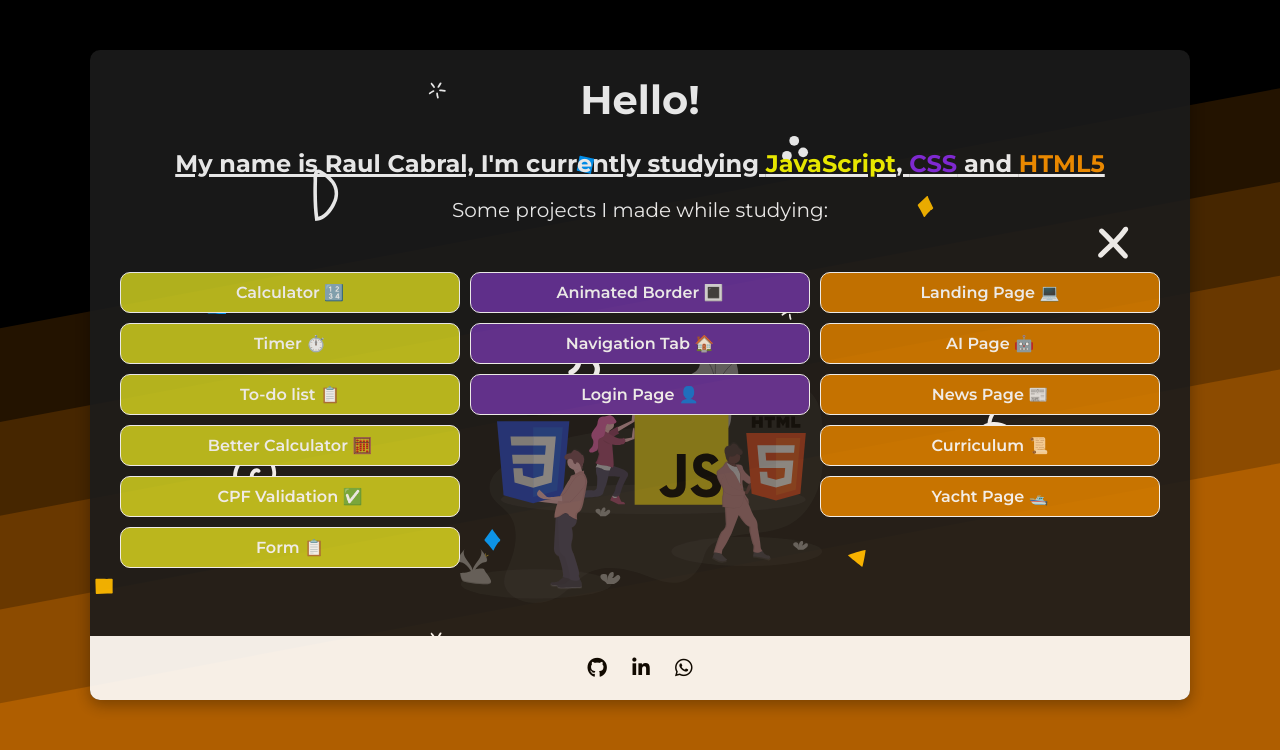
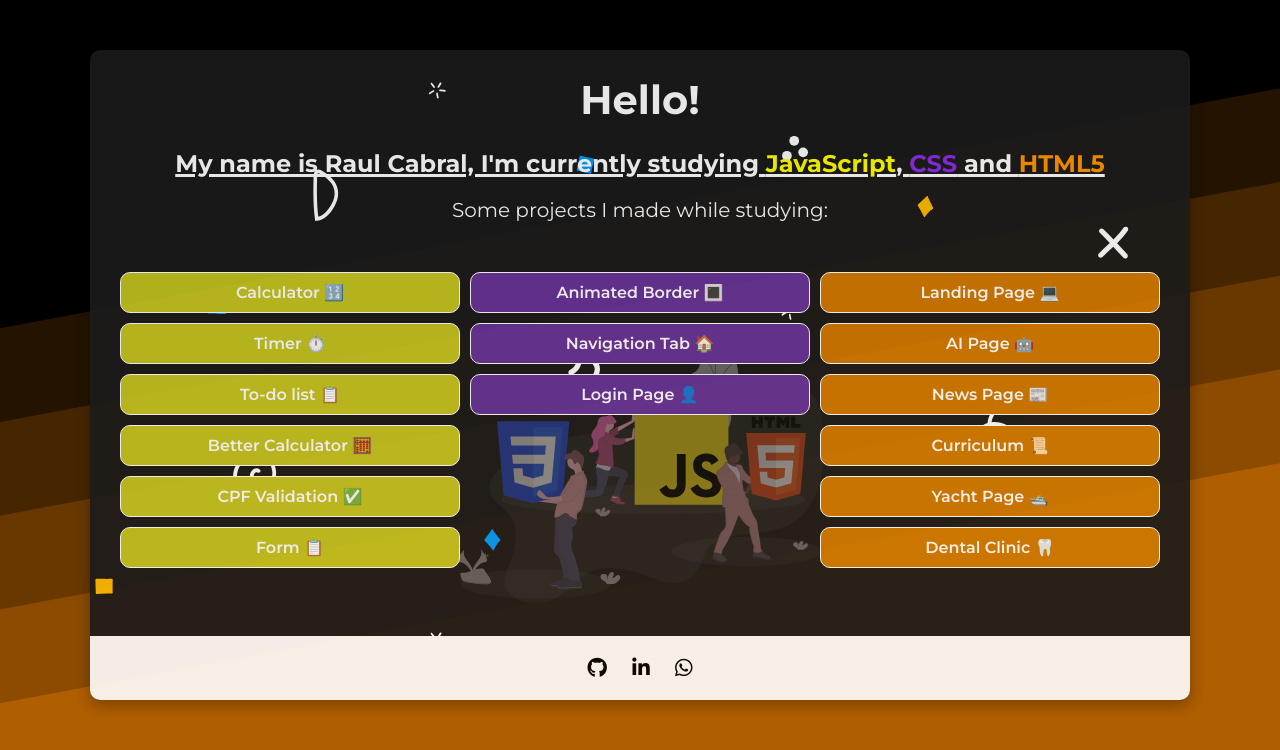
Before and after one commit to raulcabralc/projects, a plain HTML site: page index.html in a window 1280 px wide. Drawn offline with Linux system fonts and the light colour scheme.

Commit message:
Added 1 project
Added Vita Odontologia:
A dental clinic page with full responsive design and a lot of features

```diff
--- a/index.html
+++ b/index.html
@@ -43,6 +43,7 @@
                 <a href="./Projects/News Page/index.html" id="news">News Page 📰</a>
                 <a href="./Projects/Curriculum/index.html" id="curriculum">Curriculum 📜</a>
                 <a href="./Projects/Luxo/index.html" id="luxo">Yacht Page 🛥️</a>
+                <a href="./Projects/Vita/index.html" id="vita">Dental Clinic 🦷</a>
             </div>
         </div>
 
```
